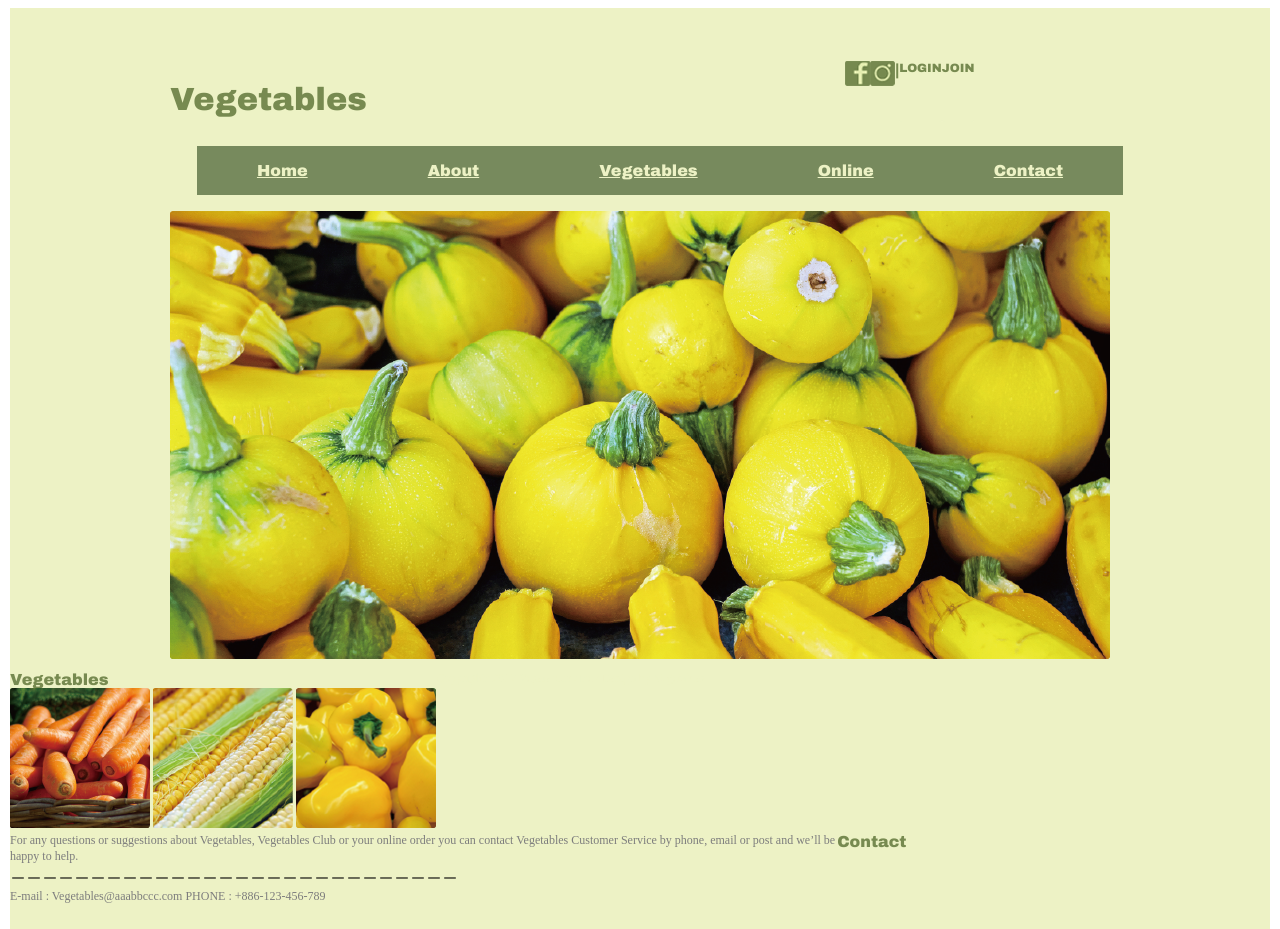
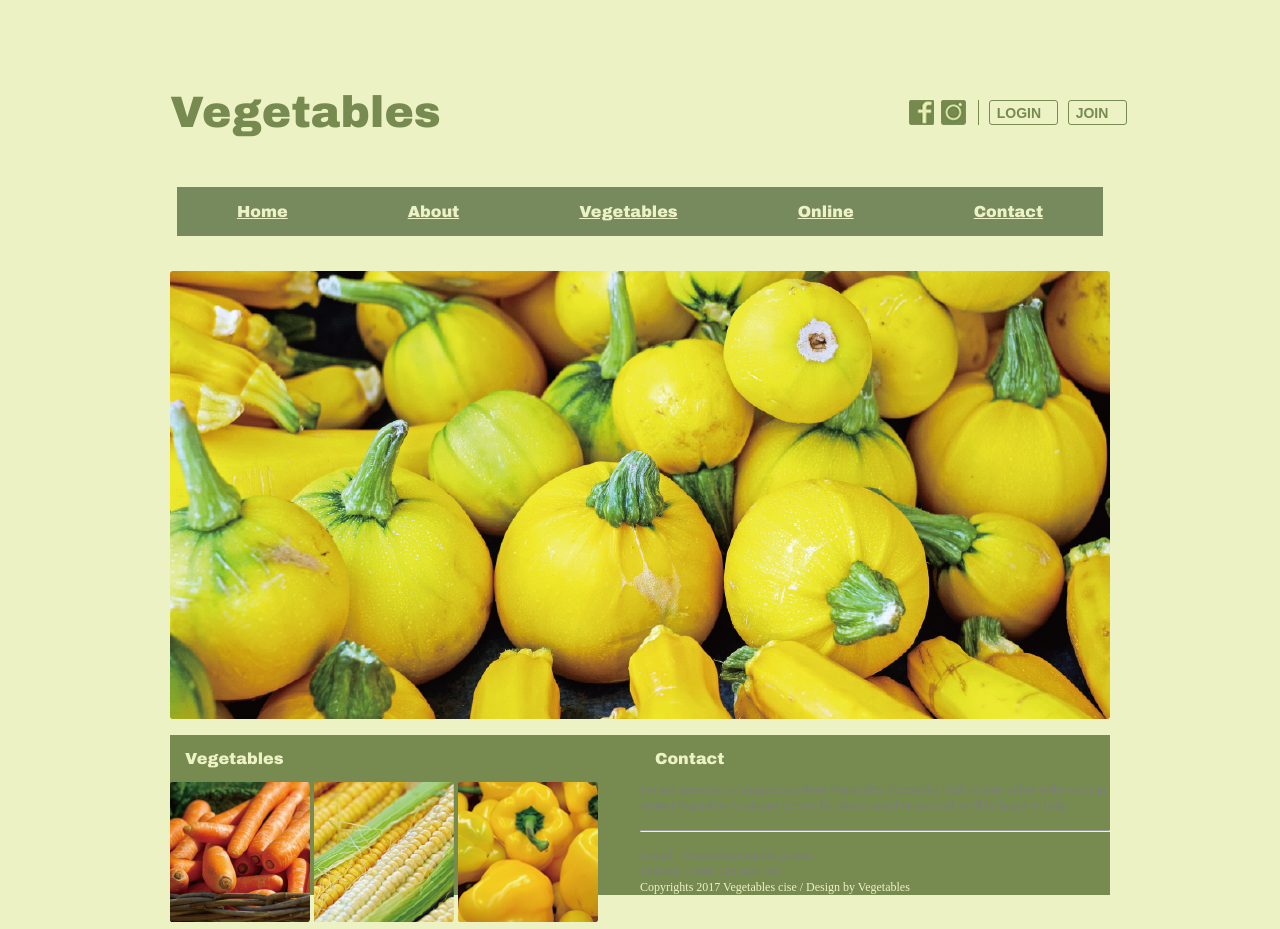
Before and after one commit to An9lina/webdesign, a plain HTML site: page hw4/index.html in a window 1280 px wide. Shown: the top 929 px of the page. Drawn offline with Linux system fonts and the light colour scheme.

Commit message:
hw4 update

```diff
--- a/hw4/css/style.css
+++ b/hw4/css/style.css
@@ -1,63 +1,125 @@
 html {
+	box-sizing: border-box;
+	width: 1260px;
+	margin: auto;
+	margin-bottom: 0px;
+	background-color: #EDF2C5;
+}
 
+body,div,ul,ol,li,h1,hr,br {
+	margin: 0;
+	padding: 0;
+}
+
+body {
+	background-color: #EDF2C5;
+	width: 1260px;
+	height: 940px;
+	margin: auto;
 }
 
 .container {
 	background-color: #EDF2C5;
 	margin: 0px auto;
-	width: 1260px;
+	width: 940px;
 	height: 940px;
 }
 
+header {
+	margin: 0px;
+	padding: 0px;
+}
+
 .header {
-	weight: 271px;
-	height: 61px;
-	padding: 53px 468px 8px 160px;
-	font-family: Arial Black;
-	text-align: left;
-	color: #778A50;
-	font-size: 44px, 36px;
 	display: flex;
 	flex-direction: row;
+	margin: 0px;
+	padding: 0px;
 }
 
+.title {
+	flex-direction: row;
+	display: flex;
+	margin: 53px 0px 8px 0px;
+	font-family: Arial Black;
+	padding: 0px;
+	font-size: 44px;
+	height: 20px;
+	color: #778A50;
+	line-height: 30px;
+}
 
-.logo {
-	padding: 53px 10px 17px 468px;
-	border: 1px;
-	border-radius: 3px;
-	float: right;
+.side {
+	flex-direction: row;
+	display: flex;
+	margin: 100px 0px 17px 468px;
+	height: 25px;
+}
+
+.fb {
+	width: 25px;
+	height: 25px;
+	margin-right: 7px;
+}
+
+.ig {
+	width: 25px;
+	height: 25px;
+	margin-right: 7px;
+}
+
+.line {
+	border-left: 1px #778A50 solid;
+	margin-right: 10px;
+	margin-left: 5px;
 }
 
 .login {
-	padding-bottom: 10px;
-	border: 1px;
+	margin-right: 10px;
+	font-weight: bold;
+	border: 1px #778A50 solid;
 	color: #778A50;
-	font-family: Arial Black;
-	font-size: 12px;
+	font-family: Arial;
+	font-size: 14px;
 	border-radius: 3px;
-	background-color: #EDF2C5;
+	width: 60px;
+	line-height: 25px;
+	padding-left: 7px;
 }
 
 .join {
 	padding-bottom: 10px;
-	border: 1px;
+	border: 1px #778A50 solid;
 	color: #778A50;
-	font-family: Arial Black;
-	font-size: 12px;
+	font-family: Arial;
+	font-weight: bold;
+	font-size: 14px;
 	border-radius: 3px;
-	background-color: #EDF2C5;
+	width: 50px;
+	line-height: 25px;
+	padding-left: 7px;
+}
+
+nav {
+	background-color: #778A50;
+	height: 44px;
+	margin-top: 0px;
+	margin-bottom: 40px;
+	font-family: Arial Black
+	font-size: 16px;
+	width: 100%;
 }
 
 .list{
+	width: 100%;
 	display: flex;
+	margin-top: 45px;
 	flex-direction: row;
 	justify-content: center;
 	background-color: #EDF2C5;
 }
 
 .nav-list-item {
-	list-style: none;
 	flex-direction: column;
 	background-color: #EDF2C5;
 }
@@ -67,11 +129,8 @@ html {
 	color: #EDF2C5;
 	padding: 16px 60px 16px;
 	background-color: #778A5D;
-	border-bottom: none;
 	font-family: Arial Black;
 }
-
-
 
 .nav-list-item:hover > .nav-list-item-link {
 	background-color: #EDF2C5;
@@ -84,30 +143,38 @@ html {
 	color: #fff;
 }
 
-.leftbox{
+.leftbox {
 	margin: auto;
 	float: left;
-
+	width: 50%;
 }
 
-.box-title{
+.box-title {
 	border-radius: 3px;
-	color: #778A50;
+	color: #EDF2C5;
+	background-color: #778A50;
 	font-family: Arial Black;
 	font-size: 16px;
+	padding: 15px;
+}
+
+.box-img {
+
 }
 
 .rightbox{
 	margin: auto;
-	float: left;
+	float: right;
+	width: 50%;
 }
 
 .box-title2{
 	border-radius: 3px;
-	color: #778A50;
+	color: #EDF2C5;
 	font-family: Arial Black;
 	font-size: 16px;
-	float: right;
+	background-color: #778A50;
+	padding: 15px;
 }
 
 .box-content{
@@ -120,6 +187,7 @@ html {
 .footer{
 	font-size: 12px;
 	color: #EDF2C5;
+	background-color: #778A50;
 	font-family: ArialMT Regular;
 
 }
--- a/hw4/index.html
+++ b/hw4/index.html
@@ -9,57 +9,66 @@
 
 <body>
   <div class="container">
-  <div class="header">
-    <h1>Vegetables</h1>
-      <div class="logo"></div>
-        <img class="fb" src="images/btn_facebook.png" weight="25px" height="25px">
-        <img class="ig" src="images/btn_instagram.png" weight="25px" height="25px"> |
-      <div class="icon"></div>
+    <header>
+      <div class="header">
+        <div class="title">
+          <p>Vegetables</p>
+        </div>
+      <div class="side">
+        <img class="fb" src="images/btn_facebook.png" alt="fb">
+        <img class="ig" src="images/btn_instagram.png" alt="ig">
+        <div class="line"></div>
         <div class="login">LOGIN</div>
         <div class="join">JOIN</div>
-    <div class="menu"></div>
-  </div>
-
-
-    <nav class="nav">
+      </div>
+      </div>
+    <nav>
       <ul type="none" class="list">
         <li class="nav-list-item">
-            <a href="#" class="nav-list-item-link">Home</a>
+            <a href="#" class="nav-list-item-link">Home</a></li>
         <li class="nav-list-item">
-            <a href="#" class="nav-list-item-link">About</a>
+            <a href="#" class="nav-list-item-link">About</a></li>
         <li class="nav-list-item">
-            <a href="#" class="nav-list-item-link">Vegetables</a>
+            <a href="#" class="nav-list-item-link">Vegetables</a></li>
         <li class="nav-list-item">
-            <a href="#" class="nav-list-item-link">Online</a>
+            <a href="#" class="nav-list-item-link">Online</a></li>
         <li class="nav-list-item">
-            <a href="#" class="nav-list-item-link">Contact</a>
+            <a href="#" class="nav-list-item-link">Contact</a></li>
       </ul>
     </nav>
+    </header>
 
-  <div class="banner">
-    <img src="images/img_main_pumpkin.png" width="940px" height="448px" style="display: block; margin: auto;">
-  </div>
+    <div class="banner">
+      <img src="images/img_main_pumpkin.png" alt="banner">
+    </div>
 
   <div class="content">
     <div class="leftbox">
       <div class="box-title">Vegetables</div>
-      <div class="box-content">
-        <img src="images/img_vegetables_carrot.png" width="140px" height="140px">
-        <img src="images/img_vegetables_corn.png" width="140px" height="140px">
-        <img src="images/img_vegetables_pepper.png" width="140px" height="140px">
+      <div class="box-img">
+        <img src="images/img_vegetables_carrot.png" alt="pepper">
+        <img src="images/img_vegetables_corn.png" alt="carrot">
+        <img src="images/img_vegetables_pepper.png" alt="corn">
       </div>
     </div>
     <div class="rightbox">
       <div class="box-title2">Contact</div>
-      <div class="box-content">For any questions or suggestions about Vegetables, Vegetables Club or your online order you can contact Vegetables Customer Service by phone, email or post and we’ll be happy to help.</div>
-      <div class="box-line">
-      －－－－－－－－－－－－－－－－－－－－－－－－－－－－
       <div class="box-content">
-      E-mail : Vegetables@aaabbccc.com
+        <div class="word">For any questions or suggestions about Vegetables, Vegetables Club or your online order you can contact Vegetables Customer Service by phone, email or post and we’ll be happy to help.</div>
+      <br>
+      <hr>
+      <br>
+      <div class="box-contact">
+      E-mail : Vegetables@aaabbccc.com<br>
       PHONE : +886-123-456-789</div>
   </div>
 </div>
 
-  <div class="footer">
+
+  <footer class="footer">
     <p>Copyrights 2017 Vegetables cise / Design by Vegetables</p>
-  </div>
+  </footer>
+</div>
+</div>
+</body>
+</html>
```
